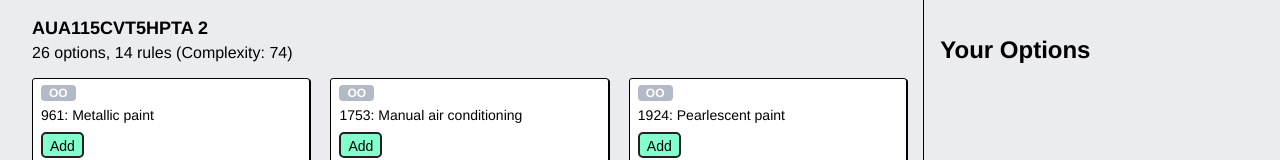
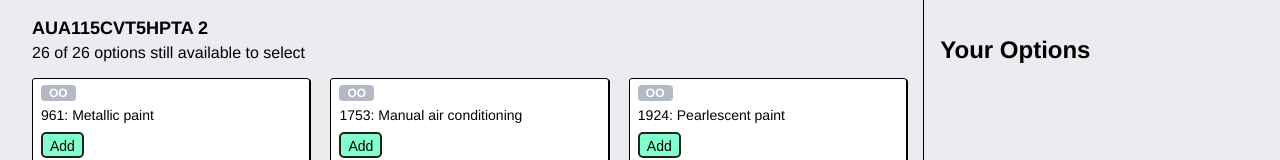
Before and after one commit to adamdawkins/options2020, a React (Create React App) app: page / in a window 1280 px wide. Shown: the top 160 px of the page. Built offline with nearby package versions, Linux system fonts and the light colour scheme.

Commit message:
Add number of remaining options to display

```diff
--- a/src/App.js
+++ b/src/App.js
@@ -11,7 +11,7 @@ import {
   // curry,
   decorateCollection,
   // path,
-  unique,
+  // unique,
   without
 } from "./utils";
 
@@ -20,9 +20,10 @@ import "./App.css";
 import {
   addVehicleOptionsToState,
   decorateOption,
+  decorateRule,
   getAppliedRuleIds,
+  isSelectable,
   isSelected
-  // decorateRule,
   // relatedOptionIds
 } from "./helpers";
 
@@ -80,9 +81,20 @@ const reducer = (state, action) => {
 function App() {
   const [state, dispatch] = useReducer(reducer, data, init);
 
-  console.log(state);
+  const numberOfOptions = Object.keys(state.options).length;
+  const numberOfAvailableOptions = decorateCollection(
+    decorateOption(state),
+    state.options
+  )
+    .map(({ ruleIds }) =>
+      isSelectable(
+        ruleIds
+          .filter(id => contains(id, state.appliedRuleIds))
+          .map(decorateRule(state))
+      )
+    )
+    .filter(x => x === true).length;
 
-  const numberOfOptions = Object.keys(state.options).length;
   const numberOfRules = Object.keys(state.rules).length;
 
   return (
@@ -91,12 +103,8 @@ function App() {
         <div className="basket">
           <h1>AUA115CVT5HPTA 2</h1>
           <p className="summary">
-            {numberOfOptions} options, {numberOfRules} rules (Complexity:{" "}
-            {Math.round(
-              (numberOfOptions / numberOfRules) *
-                (numberOfOptions + numberOfRules)
-            )}
-            )
+            {numberOfAvailableOptions} of {numberOfOptions} options still
+            available to select
           </p>
         </div>
         <div className="cards">
@@ -107,7 +115,6 @@ function App() {
                 {...option}
                 dispatch={dispatch}
                 appliedRuleIds={state.appliedRuleIds}
-                isSelected={isSelected(option.id, state)}
               />
             )
           )}
--- a/src/Option.js
+++ b/src/Option.js
@@ -7,15 +7,13 @@ import { isSelectable } from "./helpers";
 export default function Option(option) {
   const {
     id,
-    price,
-    isDefault,
     description,
     isSelected,
     appliedRuleIds,
     rules,
     dispatch
   } = option;
-  console.log(option);
+
   const selectable =
     isSelected ||
     isSelectable(rules.filter(rule => contains(rule.id, appliedRuleIds)));
```
